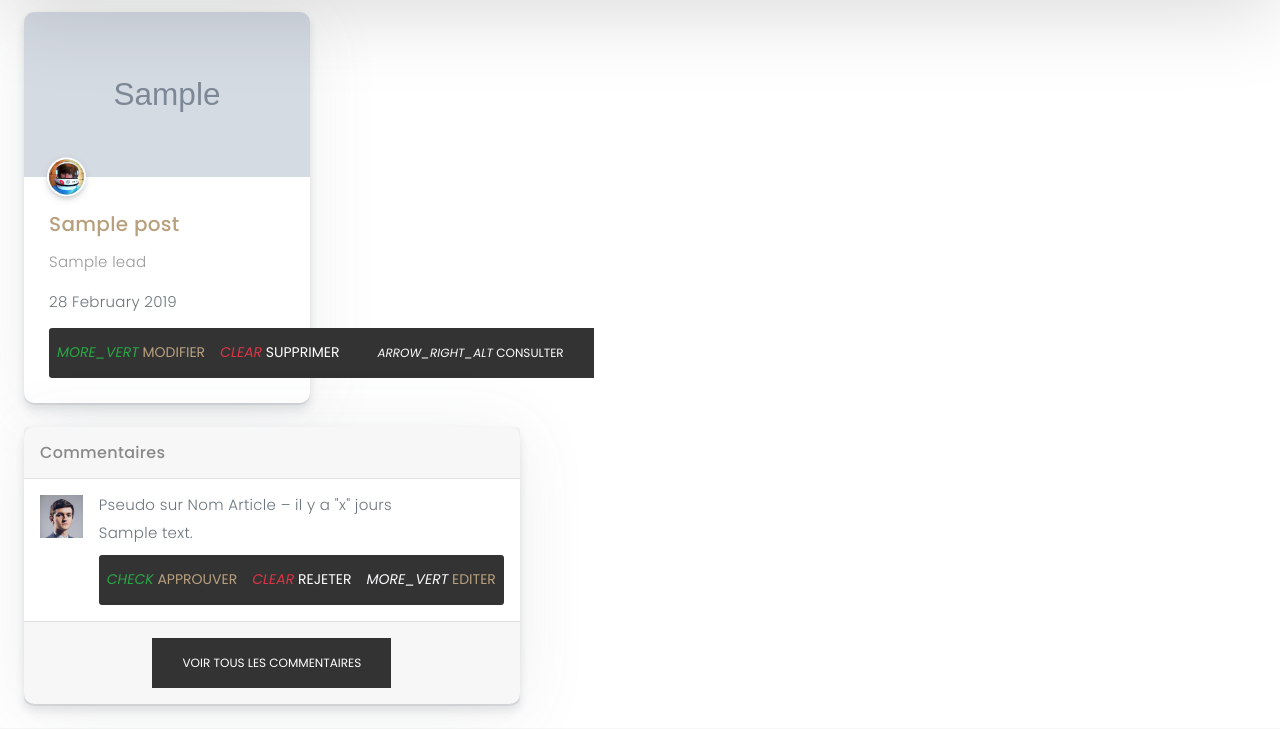
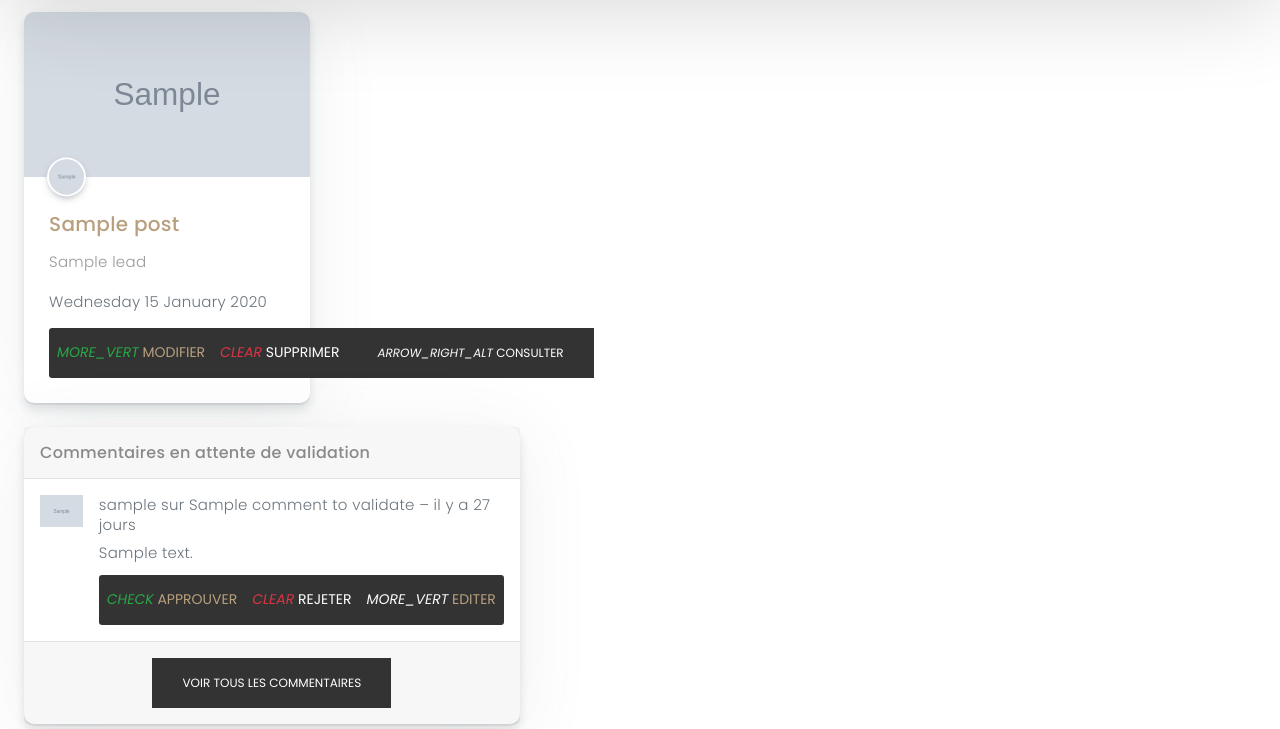
Before and after one commit to JeanD34/p5, a PHP site: the page made by View/AdminView.php in a window 1280 px wide. Shown: the part 90-819 px from the top of the page. Run offline with PHP 8.4, Linux system fonts and the light colour scheme; the template is opened without the code that fills it: most values are stand-ins (such as "Sample title", 1, 10 or a date in 2020); grey boxes marked "Sample" are stand-in pictures; some web fonts are replaced.

Commit message:
Update view with new variables

```diff
--- a/View/AdminView.php
+++ b/View/AdminView.php
@@ -15,15 +15,15 @@
                 <div class="card card-small card-post card-post--1">
                   <div class="card-post__image" style="background-image: url('Content/images/<?= $post->getImage(); ?>');">
                     <div class="card-post__author d-flex">
-                      <a href="#" class="card-post__author-avatar card-post__author-avatar--small" style="background-image: url('Content/backend/images/avatars/0.jpg');">Written by Anna Kunis</a>
+                      <a href="?action=userProfile&id=<?= $post->getId_user_fk(); ?>" target="_blank" class="card-post__author-avatar card-post__author-avatar--small" style="background-image: url('Content/backend/images/avatars/<?= $post->getAvatar(); ?>');">Ecrit par <?= $post->getUsername(); ?></a>
                     </div>
                   </div>
                   <div class="card-body">
                     <h5 class="card-title">
-                      <a class="text-fiord-blue" href="?action=updateView&id=<?= $post->getId(); ?>"><?= $post->getTitle(); ?></a>
+                      <a class="text-fiord-blue" href="?action=updateView&id=<?= $post->getId(); ?>" target="_blank"><?= $post->getTitle(); ?></a>
                     </h5>
                     <p class="card-text d-inline-block mb-3"><?= $post->getLead(); ?></p><br>
-                    <span class="text-muted">28 February 2019</span>
+                    <span class="text-muted"><?= ucfirst(utf8_encode(strftime('%A %e %B %Y', strtotime($post->getAdd_date())))); ?></span>
                     <div class="blog-comments__actions mt-3">
                       <div class="btn-group btn-group-sm">
                         <button type="submit" class="btn btn-white">
@@ -34,7 +34,7 @@
                           <span class="text-danger">
                             <i class="material-icons">clear</i>
                           </span> Supprimer </button>
-                          <a href="?action=post&id=<?= $post->getId(); ?>">
+                          <a href="?action=post&id=<?= $post->getId(); ?>" target="_blank">
                     		<button class="btn btn-white">
                               <span class="text-light">
                                 <i class="material-icons">arrow_right_alt</i>
@@ -56,18 +56,23 @@
                   <div class="col-lg-5 col-md-12 col-sm-12 mb-4">
                     <div class="card card-small blog-comments">
                       <div class="card-header border-bottom">
-                        <h6 class="m-0">Commentaires</h6>
+                        <h6 class="m-0">Commentaires en attente de validation</h6>
                       </div>
                       <div class="card-body p-0">
                       <?php foreach ($commentToValidate as $comment) : ?>
+                      <?php
+                      $dateComment = new DateTime($comment->getAdd_date());
+                      $now = new DateTime();
+                      $dayComment = $dateComment->diff($now)->format("%d");
+                      ?>
                         <div class="blog-comments__item d-flex p-3">
                           <div class="blog-comments__avatar mr-3">
-                            <img src="Content/backend/images/avatars/1.jpg" alt="User avatar" /> </div>
+                            <img src="Content/backend/images/avatars/<?= $comment->getAvatar(); ?>" alt="Avatar" /> </div>
                           <div class="blog-comments__content">
                             <div class="blog-comments__meta text-muted">
-                              <a class="text-secondary" href="#">Pseudo</a> sur
-                              <a class="text-secondary" href="#">Nom Article</a>
-                              <span class="text-muted">– il y a "x" jours</span>
+                              <a class="text-secondary" href="?action=userProfile&id=<?= $comment->getId_user_fk(); ?>"><?= $comment->getUsername(); ?></a> sur
+                              <a class="text-secondary" href="?action=post&id=<?= $comment->getId_post_fk(); ?>" target="_blank"><?= $comment->getTitle(); ?></a>
+                              <span class="text-muted">– il y a <?= $dayComment ?> jours</span>
                             </div>
                             <p class="m-0 my-1 mb-2 text-muted"><?= $comment->getContent(); ?></p>
                             <div class="blog-comments__actions">
```
